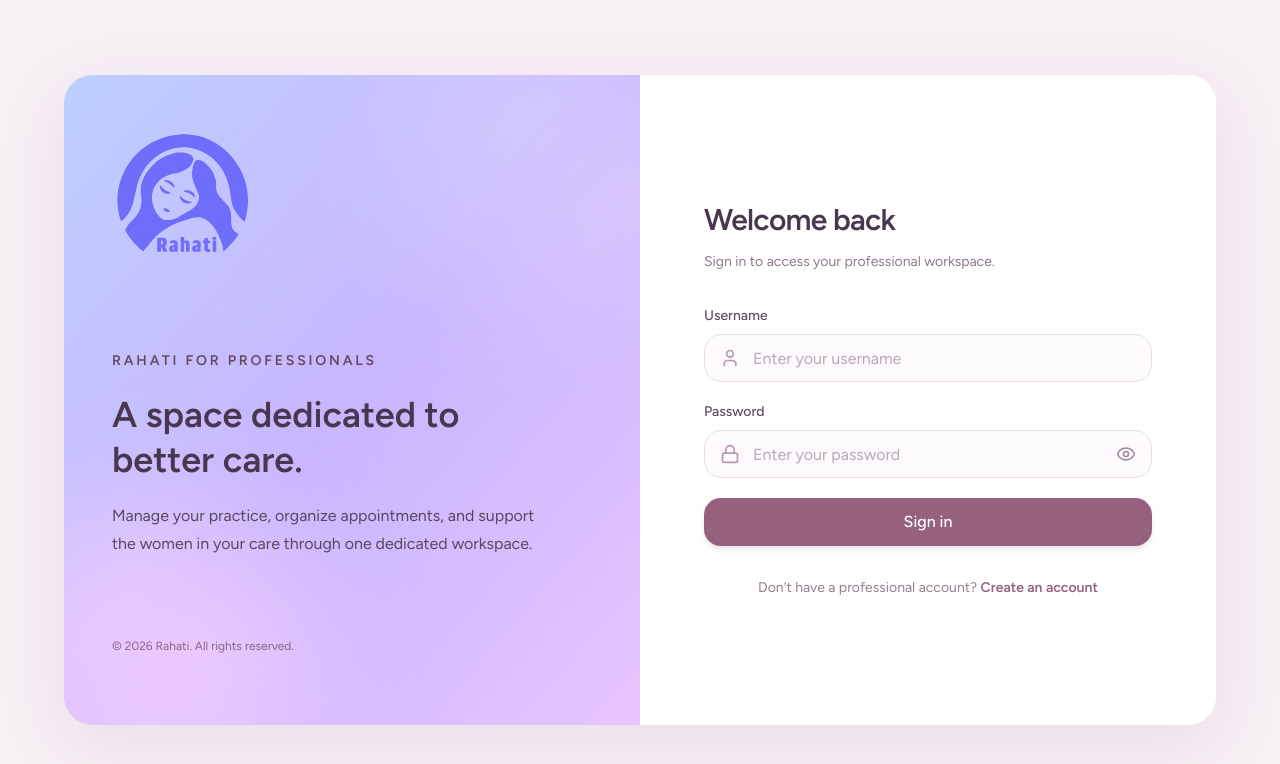
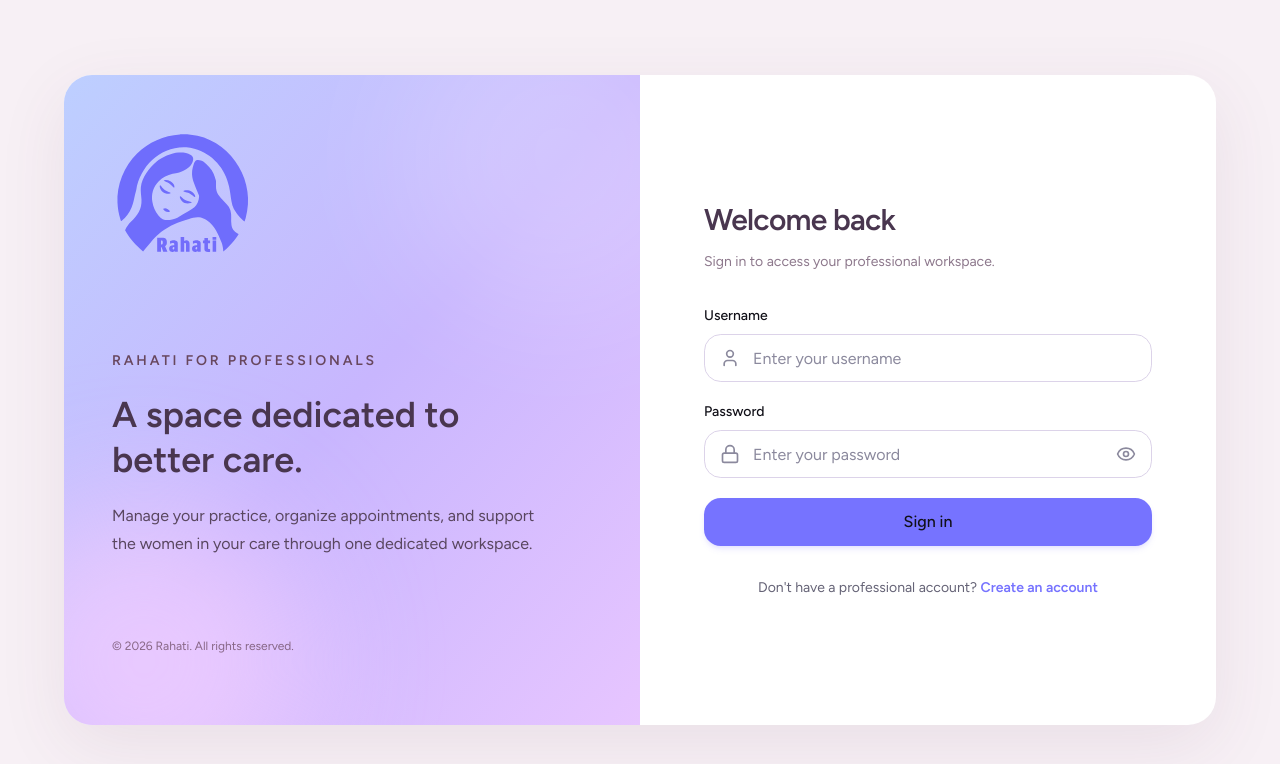
Before and after one commit to meriemchebab/Rahati, a Next.js app in the folder frontend/: page /login in a window 1280 px wide. Shown: the top 764 px of the page. Built offline with nearby package versions, Linux system fonts and the light colour scheme; no server answers.

Commit message:
style(auth): align login and registration with Rahati palette

```diff
--- a/frontend/src/app/(auth)/login/page.tsx
+++ b/frontend/src/app/(auth)/login/page.tsx
@@ -58,13 +58,13 @@ export default function LoginPage() {
         <div>
           <label
             htmlFor="username"
-            className="mb-2 block text-sm font-medium text-[#68475e]"
+            className="mb-2 block text-sm font-medium text-[#111018]"
           >
             Username
           </label>
 
           <div className="relative">
-            <User className="absolute left-4 top-1/2 h-5 w-5 -translate-y-1/2 text-[#b49aaa]" />
+            <User className="absolute left-4 top-1/2 h-5 w-5 -translate-y-1/2 text-[#8b899d]" />
 
             <input
               id="username"
@@ -73,7 +73,7 @@ export default function LoginPage() {
               placeholder="Enter your username"
               value={username}
               onChange={(event) => setUsername(event.target.value)}
-              className="h-12 w-full rounded-xl border border-[#eadde6] bg-[#fdfafd] pl-12 pr-4 text-[#68475e] outline-none transition placeholder:text-[#b9a8b4] focus:border-[#b783a0] focus:ring-4 focus:ring-[#f2e5ed]"
+              className="h-12 w-full rounded-xl border border-[#dcd3e9] bg-white pl-12 pr-4 text-[#111018] outline-none transition placeholder:text-[#8b899d] focus:border-[#7673FF] focus:ring-4 focus:ring-[#ccb9fe]/30"
             />
           </div>
         </div>
@@ -81,13 +81,13 @@ export default function LoginPage() {
         <div>
           <label
             htmlFor="password"
-            className="mb-2 block text-sm font-medium text-[#68475e]"
+            className="mb-2 block text-sm font-medium text-[#111018]"
           >
             Password
           </label>
 
           <div className="relative">
-            <Lock className="absolute left-4 top-1/2 h-5 w-5 -translate-y-1/2 text-[#b49aaa]" />
+            <Lock className="absolute left-4 top-1/2 h-5 w-5 -translate-y-1/2 text-[#8b899d]" />
 
             <input
               id="password"
@@ -96,14 +96,14 @@ export default function LoginPage() {
               placeholder="Enter your password"
               value={password}
               onChange={(event) => setPassword(event.target.value)}
-              className="h-12 w-full rounded-xl border border-[#eadde6] bg-[#fdfafd] pl-12 pr-12 text-[#68475e] outline-none transition placeholder:text-[#b9a8b4] focus:border-[#b783a0] focus:ring-4 focus:ring-[#f2e5ed]"
+              className="h-12 w-full rounded-xl border border-[#dcd3e9] bg-white pl-12 pr-12 text-[#111018] outline-none transition placeholder:text-[#8b899d] focus:border-[#7673FF] focus:ring-4 focus:ring-[#ccb9fe]/30"
             />
 
             <button
               type="button"
               onClick={() => setShowPassword((current) => !current)}
               aria-label={showPassword ? "Hide password" : "Show password"}
-              className="absolute right-4 top-1/2 -translate-y-1/2 text-[#a58b9d] hover:text-[#68475e]"
+              className="absolute right-4 top-1/2 -translate-y-1/2 text-[#8b899d] transition hover:text-[#7673FF]"
             >
               {showPassword ? (
                 <EyeOff className="h-5 w-5" />
@@ -126,7 +126,7 @@ export default function LoginPage() {
         <button
           type="submit"
           disabled={loading}
-          className="flex h-12 w-full items-center justify-center gap-2 rounded-xl bg-[#95617f] font-medium text-white shadow-md shadow-[#95617f]/15 transition hover:bg-[#80516d] disabled:cursor-not-allowed disabled:opacity-60"
+          className="flex h-12 w-full items-center justify-center gap-2 rounded-xl bg-[#7673FF] font-medium text-[#111018] shadow-md shadow-[#7673FF]/15 transition hover:bg-[#CCB9FE] disabled:cursor-not-allowed disabled:opacity-60"
         >
           {loading ? (
             <>
@@ -139,11 +139,11 @@ export default function LoginPage() {
         </button>
       </form>
 
-      <p className="mt-8 text-center text-sm text-[#947f8e]">
+      <p className="mt-8 text-center text-sm text-[#656376]">
         Don't have a professional account?{" "}
         <Link
           href="/register"
-          className="font-semibold text-[#95617f] hover:text-[#68475e]"
+          className="font-semibold text-[#7673FF] transition hover:text-[#111018]"
         >
           Create an account
         </Link>
--- a/frontend/src/app/(auth)/register/page.tsx
+++ b/frontend/src/app/(auth)/register/page.tsx
@@ -7,10 +7,9 @@ import AuthLayout from "@/components/auth/AuthLayout";
 import { registerProfessional } from "@/lib/auth";
 
 const inputClass =
-  "mt-1.5 w-full rounded-xl border border-[#eadde7] bg-[#fdfafd] px-4 py-3 text-sm text-[#49364f] outline-none transition placeholder:text-[#b6a5b4] focus:border-[#a77b96] focus:ring-2 focus:ring-[#a77b96]/15";
+  "mt-1.5 w-full rounded-xl border border-[#dcd3e9] bg-white px-4 py-3 text-sm text-[#111018] outline-none transition placeholder:text-[#8b899d] focus:border-[#7673FF] focus:ring-2 focus:ring-[#7673FF]/20";
 
-const labelClass = "text-sm font-medium text-[#59465f]";
-
+const labelClass = "text-sm font-medium text-[#111018]";
 const credentialOptions = [
   { value: "diploma", label: "Diploma / Degree" },
   { value: "licence", label: "Professional licence" },
@@ -189,10 +188,10 @@ export default function RegisterPage() {
         {/* Account information */}
         <section>
           <div className="mb-4">
-            <h3 className="text-sm font-semibold uppercase tracking-wider text-[#a77b96]">
+            <h3 className="text-sm font-semibold uppercase tracking-wider text-[#7673FF]">
               01 — Account information
             </h3>
-            <p className="mt-1 text-xs text-[#a18e9f]">
+            <p className="mt-1 text-xs text-[#656376]">
               Create your login credentials.
             </p>
           </div>
@@ -311,10 +310,10 @@ export default function RegisterPage() {
         {/* Professional information */}
         <section>
           <div className="mb-4">
-            <h3 className="text-sm font-semibold uppercase tracking-wider text-[#a77b96]">
+            <h3 className="text-sm font-semibold uppercase tracking-wider text-[#7673FF]">
               02 — Professional information
             </h3>
-            <p className="mt-1 text-xs text-[#a18e9f]">
+            <p className="mt-1 text-xs text-[#656376]">
               Tell us about your professional practice.
             </p>
           </div>
@@ -349,7 +348,7 @@ export default function RegisterPage() {
                 placeholder="Introduce your experience and areas of expertise..."
                 className={`${inputClass} resize-y`}
               />
-              <p className="mt-1 text-right text-xs text-[#b6a5b4]">
+              <p className="mt-1 text-right text-xs text-[#8b899d]">
                 {form.bio.length}/5000
               </p>
             </div>
@@ -390,10 +389,10 @@ export default function RegisterPage() {
         {/* Credentials */}
         <section>
           <div className="mb-4">
-            <h3 className="text-sm font-semibold uppercase tracking-wider text-[#a77b96]">
+            <h3 className="text-sm font-semibold uppercase tracking-wider text-[#7673FF]">
               03 — Professional credentials
             </h3>
-            <p className="mt-1 text-xs text-[#a18e9f]">
+            <p className="mt-1 text-xs text-[#656376]">
               Upload a document to support your professional profile.
             </p>
           </div>
@@ -427,7 +426,7 @@ export default function RegisterPage() {
                 Upload your document *
               </label>
 
-              <div className="mt-1.5 rounded-xl border-2 border-dashed border-[#dfcbdc] bg-[#fdfafd] p-5 text-center transition hover:border-[#a77b96]">
+              <div className="mt-1.5 rounded-xl border-2 border-dashed border-[#ccb9fe] bg-[#f1ecf8] p-5 text-center transition hover:border-[#7673FF]">
                 <input
                   ref={fileInputRef}
                   id="credential_file"
@@ -437,7 +436,7 @@ export default function RegisterPage() {
                   onChange={(e) =>
                     handleFileChange(e.target.files?.[0] ?? null)
                   }
-                  className="block w-full cursor-pointer text-sm text-[#8d788c] file:mr-3 file:cursor-pointer file:rounded-lg file:border-0 file:bg-[#eee5ed] file:px-4 file:py-2 file:text-sm file:font-medium file:text-[#68475e] hover:file:bg-[#e5d7e4]"
+                  className="block w-full cursor-pointer text-sm text-[#656376] file:mr-3 file:cursor-pointer file:rounded-lg file:border-0 file:bg-[#e9ccfd] file:px-4 file:py-2 file:text-sm file:font-medium file:text-[#111018] hover:file:bg-[#ccb9fe]"
                 />
 
                 {credentialFile && (
@@ -446,7 +445,7 @@ export default function RegisterPage() {
                   </p>
                 )}
 
-                <p className="mt-2 text-xs text-[#a18e9f]">
+                <p className="mt-2 text-xs text-[#656376]">
                   PDF, JPG, JPEG or PNG · Maximum size: 5 MB
                 </p>
               </div>
@@ -455,16 +454,16 @@ export default function RegisterPage() {
         </section>
 
         {/* Terms */}
-        <section className="rounded-xl bg-[#f8f2f7] p-4">
+        <section className="rounded-xl bg-[#f1ecf8] p-4">
           <label className="flex cursor-pointer items-start gap-3">
             <input
               type="checkbox"
               checked={form.terms_accepted}
               onChange={(e) => updateField("terms_accepted", e.target.checked)}
-              className="mt-1 h-4 w-4 shrink-0 accent-[#a77b96]"
+              className="mt-1 h-4 w-4 shrink-0 accent-[#7673FF]"
             />
 
-            <span className="text-sm leading-6 text-[#746477]">
+            <span className="text-sm leading-6 text-[#656376]">
               I confirm that the information provided is accurate and I agree to
               the Rahati terms and conditions. *
             </span>
@@ -485,16 +484,16 @@ export default function RegisterPage() {
         <button
           type="submit"
           disabled={loading}
-          className="flex w-full items-center justify-center rounded-xl bg-[#a77b96] px-5 py-3.5 text-sm font-semibold text-white shadow-sm transition hover:bg-[#916681] disabled:cursor-not-allowed disabled:opacity-60"
+          className="flex w-full items-center justify-center rounded-xl bg-[#7673FF] px-5 py-3.5 text-sm font-semibold text-[#111018] shadow-sm shadow-[#7673FF]/15 transition hover:bg-[#CCB9FE] disabled:cursor-not-allowed disabled:opacity-60"
         >
           {loading ? "Creating your account..." : "Create professional account"}
         </button>
 
-        <p className="text-center text-sm text-[#8d788c]">
+        <p className="text-center text-sm text-[#656376]">
           Already have an account?{" "}
           <Link
             href="/login"
-            className="font-semibold text-[#916681] hover:underline"
+            className="font-semibold text-[#7673FF] transition hover:text-[#111018] hover:underline"
           >
             Sign in
           </Link>
```
